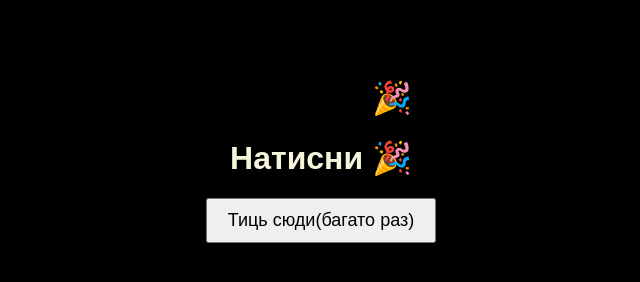
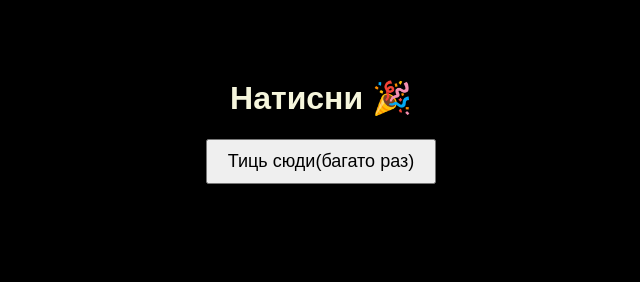
Before and after one commit to Andikvadik/tobossa, a plain HTML site: page index.html in a window 1280 px wide. Shown: the whole page, without its empty margins (319-959 px from the left). Drawn offline with nearby package versions, Linux system fonts and the light colour scheme.

Commit message:
Update index.html
10

```diff
--- a/index.html
+++ b/index.html
@@ -7,7 +7,7 @@
 </head>
 <body>
 
-  <h1>Натисни 🎉</h1>
+
   <h1 class="headline">Натисни 🎉</h1>
 
   <button onclick="showCake()">Тиць сюди(багато раз)</button>
```
